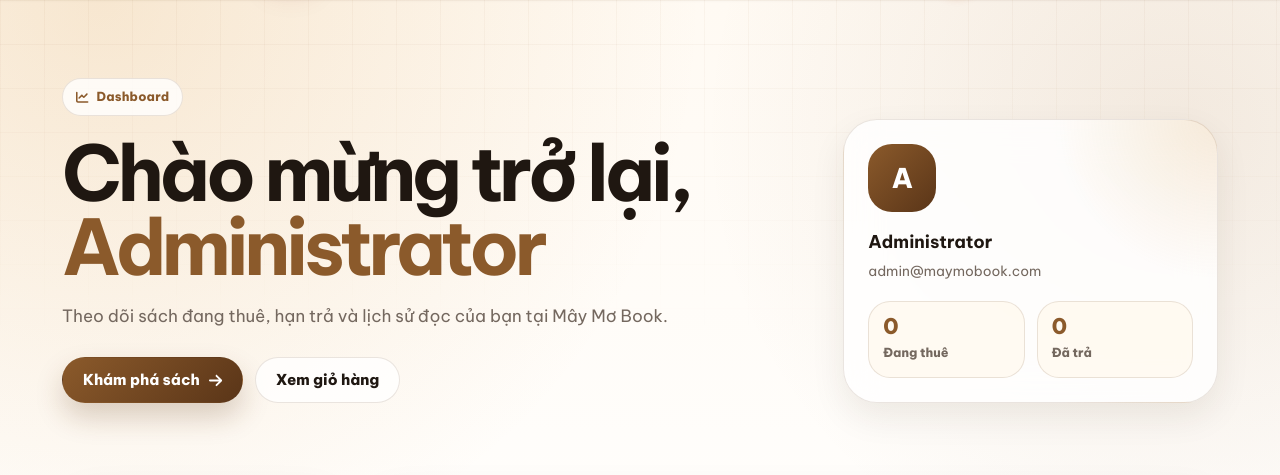
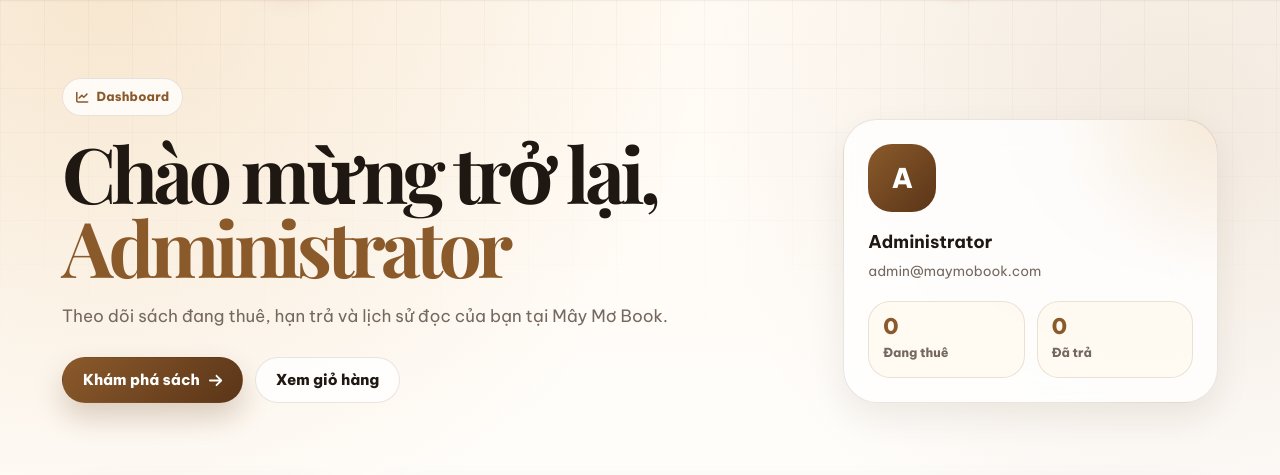
Before and after one commit to 22070362-collab/Web-2, a PHP site: page /web2book/frontend/pages/dashboard.php in a window 1280 px wide. Shown: the part 80-555 px from the top of the page. Run offline with PHP 8.4, Linux system fonts and the light colour scheme; the visitor is signed in with stand-in values (Sample User, id 1); data comes from the database, SQL or seed files in the repository; data that the repository does not hold is empty.

Commit message:
feat: update customer dashboard

```diff
--- a/frontend/pages/dashboard.php
+++ b/frontend/pages/dashboard.php
@@ -229,7 +229,6 @@ $latestHistory = array_slice($historyRentals, 0, 4);
                                                 src="<?php echo dashText(getBookCoverImage($rental)); ?>"
                                                 alt="<?php echo dashText($rental['title'] ?? 'Sách'); ?>"
                                                 loading="lazy"
-                                                onerror="this.src='https://placehold.co/120x160/8B4513/FFF?text=No+Cover'"
                                             >
                                         </a>
 
@@ -320,7 +319,6 @@ $latestHistory = array_slice($historyRentals, 0, 4);
                                                 src="<?php echo dashText(getBookCoverImage($rental)); ?>"
                                                 alt="<?php echo dashText($rental['title'] ?? 'Sách'); ?>"
                                                 loading="lazy"
-                                                onerror="this.src='https://placehold.co/60x80/8B4513/FFF?text=No+Cover'"
                                             >
                                         </div>
 
@@ -421,7 +419,7 @@ $latestHistory = array_slice($historyRentals, 0, 4);
 .dash-hero-content h1 {
     max-width: 860px;
     margin: 20px 0 18px;
-    font-family: 'Be Vietnam Pro', sans-serif;
+    font-family: 'Playfair Display', Georgia, serif;
     font-size: clamp(3rem, 6vw, 5.45rem);
     line-height: 0.96;
     letter-spacing: -0.06em;
```
